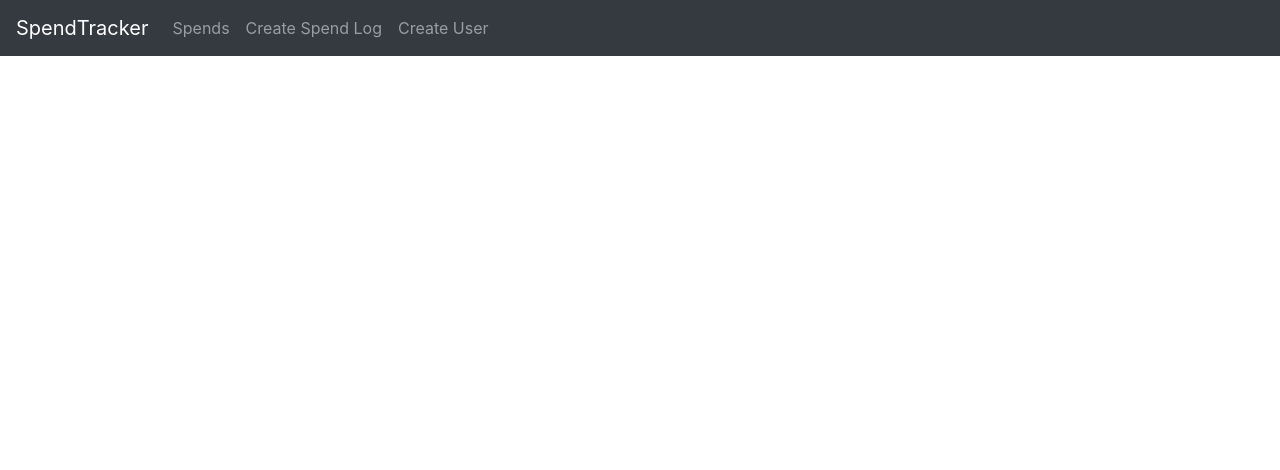
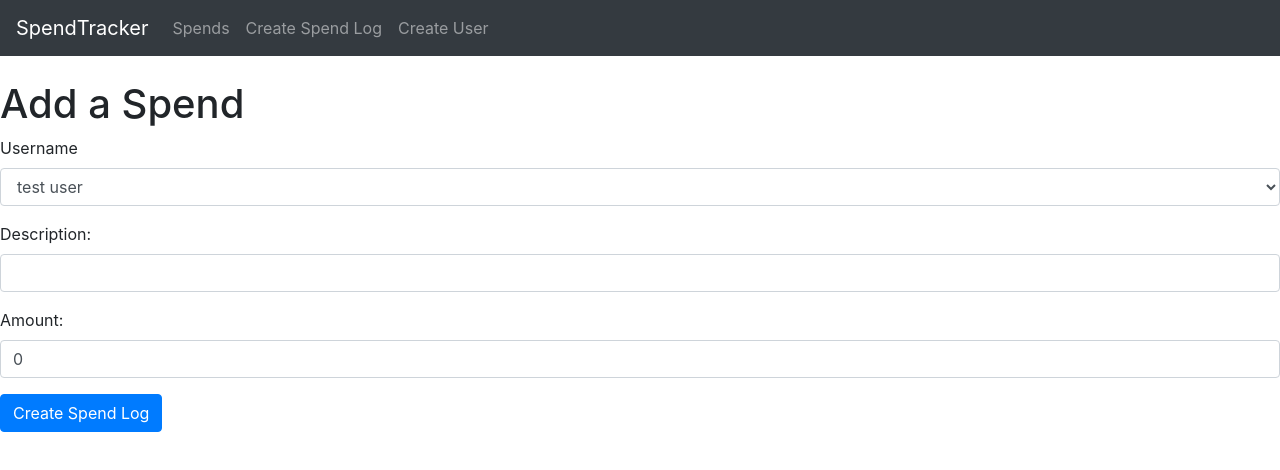
Before and after one commit to GDS83192/expense-tracker-front, a React (Create React App) app: page /create in a window 1280 px wide. Shown: the top 470 px of the page. Built offline with nearby package versions, Linux system fonts and the light colour scheme.

Commit message:
created spend form using not best practices -- going to refactor

```diff
--- a/src/App.js
+++ b/src/App.js
@@ -15,7 +15,7 @@ function App() {
      <br/>
      <Route path="/" exact component={SpendList}/>
      <Route path="/edit/:id" component={EditSpend}/>
-     <Route path="create" component={CreateSpend}/>
+     <Route path="/create" component={CreateSpend}/>
      <Route path="/user" component={CreateUser}/>
    </Router>
   );
--- a/src/components/createSpend.js
+++ b/src/components/createSpend.js
@@ -1,10 +1,108 @@
 import React, {Component} from 'react';
 
 export default class CreateSpend extends Component{
+    constructor(props){
+        super(props);
+
+        this.onChangeUsername = this.onChangeUsername.bind(this);
+        this.onChangeDescription = this.onChangeDescription.bind(this);
+        this.onChangeAmount = this.onChangeAmount.bind(this);
+        this.onSubmit = this.onSubmit.bind(this);
+        this.state = {
+            username: '',
+            description: '',
+            amount: 0,
+            users:[]
+        }
+    }
+
+    componentDidMount() {
+        this.setState({
+          users: ['test user'],
+          username: 'test user'
+        });
+      }
+
+    onChangeUsername(e) {
+        this.setState({
+            username: e.target.value
+        });
+    }
+
+    onChangeDescription(e) {
+        this.setState({
+            description: e.target.value
+        });
+    }
+
+    onChangeAmount(e) {
+        this.setState({
+          amount: e.target.value
+        });
+      }
+    //Methods for Form Submit
+
+    onSubmit(e) {
+        e.preventDefault();
+
+        const spend = {
+            username: this.state.username,
+            description: this.state.description,
+            amount: this.state.amount,
+        }
+        console.log(spend);
+
+        window.location = '/';
+    }
+    //Need to look up what window.location = '/' does
+
     render(){
         return(
             <div>
-                Create Spend Component
+                <h1>Add a Spend</h1>
+                <form onSubmit={this.onSubmit}>
+                    <div className="form-group">
+                        <label>Username</label>
+                        <select ref="userInput"
+                        required
+                        className="form-control"
+                        value={this.state.username}
+                        onChange={this.onChangeUsername}>
+                            {
+                                this.state.users.map(function(user) {
+                                    return <option
+                                    key={user}
+                                    value={user}>{user}
+                                    </option>;
+                                })
+                            }
+                        </select>
+                    </div>
+                    <div className="form-group">
+                        <label>Description:</label>
+                        <input type="text"
+                            required
+                            className="form-control"
+                            value={this.state.description}
+                            onChange={this.onChangeDescription}
+                            />
+                            </div>
+                            <div className="form-group">
+                                <label>Amount:</label>
+                                <input
+                                    type="text"
+                                    className="form-control"
+                                    value={this.state.amount}
+                                    onChange={this.onChangeAmount}
+                                    />
+                                    </div>
+
+                                    <div className="form-group">
+                                        <input type="submit" value="Create Spend Log" className="btn btn-primary"/>
+                                        </div>
+
+
+                </form>
             </div>
         )
     }
```
Also changed, not shown: 1 other file (tests, documents, lock files or other folders).
